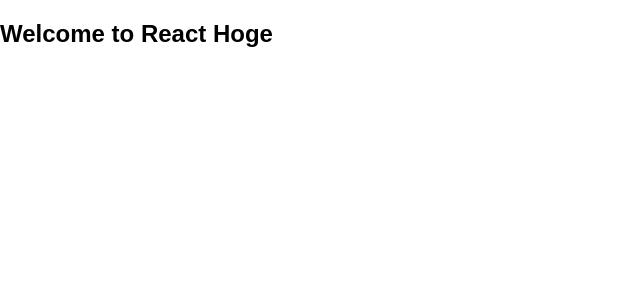
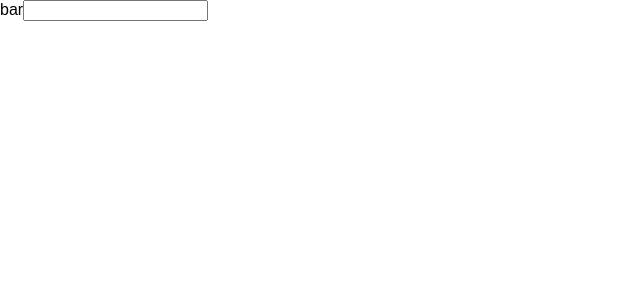
Before and after one commit to tama1029/react-study, a React (Create React App) app: page / in a window 1280 px wide. Shown: the top 300 px of the page, without its empty margins (0-640 px from the left). Built offline with nearby package versions, Linux system fonts and the light colour scheme.

Commit message:
learn react fragment

```diff
--- a/src/App.js
+++ b/src/App.js
@@ -3,11 +3,11 @@
 class App extends Component {
   render() {
     return (
-      <h2>
-        Welcome to React Hoge
-      </h2>
-    );
+      <React.Fragment>
+        <label htmlFor="bar">bar</label>
+        <input type="text" name="huga" onClick={() => {console.log("click")}}/>
+      </React.Fragment>
+    )
   }
 }
-
 export default App;
```
